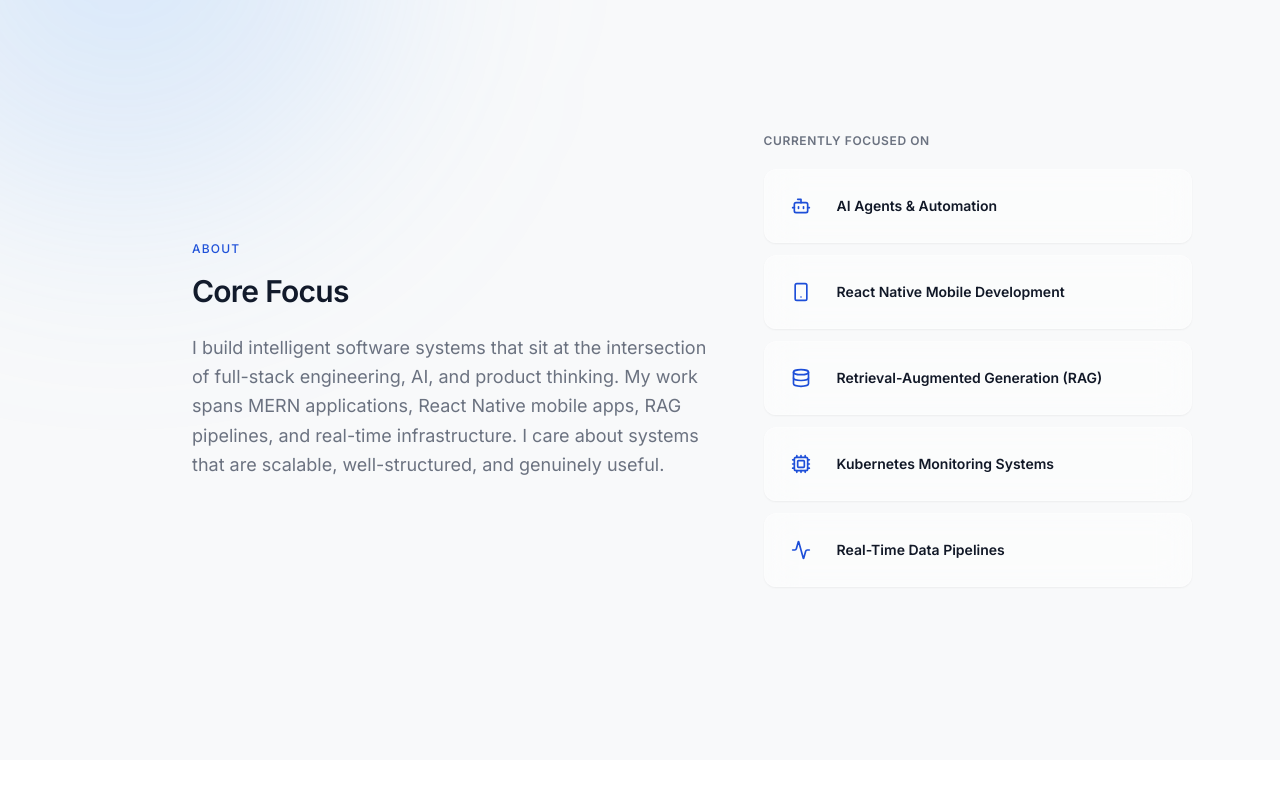
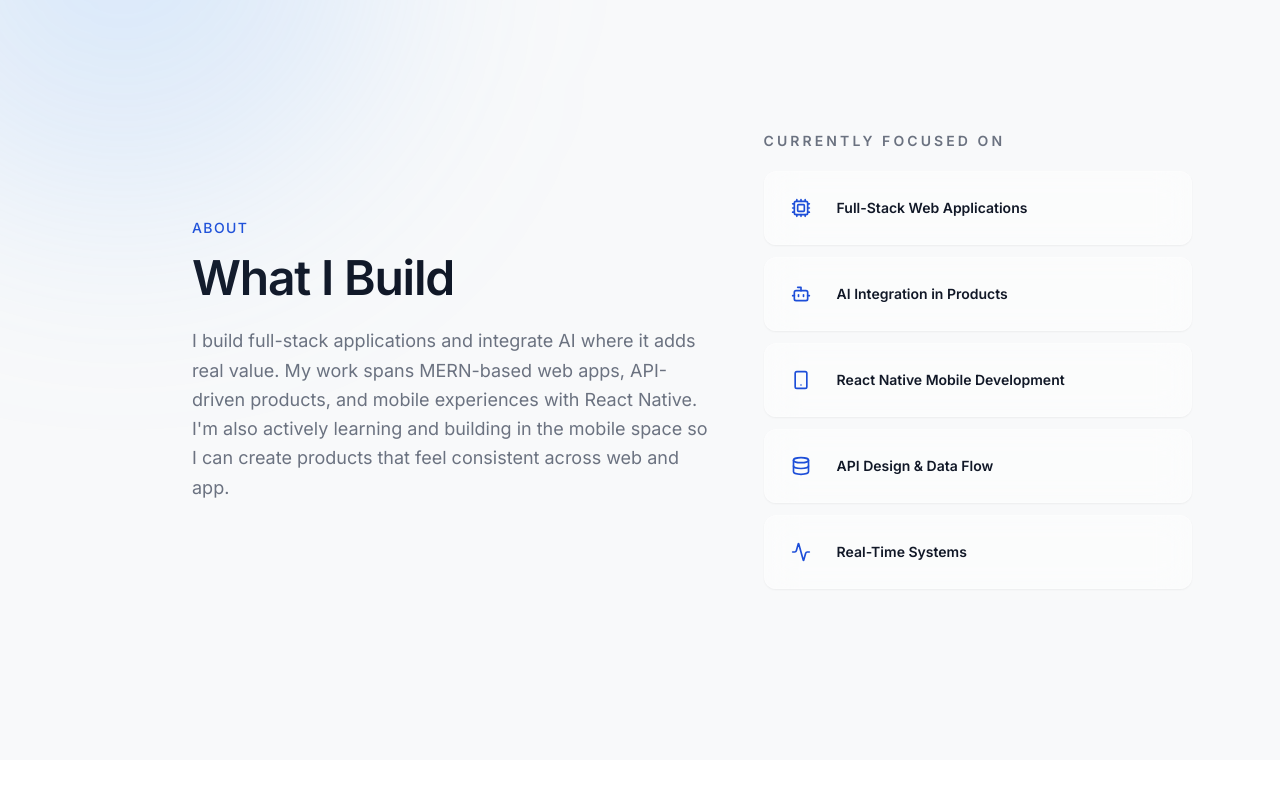
Before and after one commit to ragavan28v/ragavan.dev, a React (Vite) app: page / in a window 1280 px wide. Shown: the part 840-1640 px from the top of the page. Built offline with nearby package versions, Linux system fonts and the light colour scheme.

Commit message:
refined about section and added on scroll effection to hero and about sections

```diff
--- a/src/App.jsx
+++ b/src/App.jsx
@@ -15,7 +15,11 @@ const Contact = lazy(() => import('./components/Contact'));
 const Footer = lazy(() => import('./components/Footer'));
 
 function SectionFallback() {
-  return <div className="section-shell" aria-hidden="true" />;
+  return <div className="section-shell min-h-screen flex items-center" aria-hidden="true" />;
+}
+
+function LazySection({ children }) {
+  return <Suspense fallback={<SectionFallback />}>{children}</Suspense>;
 }
 
 export default function App() {
@@ -43,18 +47,36 @@ export default function App() {
       <Navbar darkMode={darkMode} onToggleDarkMode={() => setDarkMode((value) => !value)} />
       <main className="transition-all duration-300">
         <Hero />
-        <Suspense fallback={<SectionFallback />}>
+        <LazySection>
           <About />
+        </LazySection>
+        <LazySection>
           <Skills />
+        </LazySection>
+        <LazySection>
           <Projects />
+        </LazySection>
+        <LazySection>
           <Achievements />
+        </LazySection>
+        <LazySection>
           <Certifications />
+        </LazySection>
+        <LazySection>
           <Experience />
+        </LazySection>
+        <LazySection>
           <GitHubSection />
+        </LazySection>
+        <LazySection>
           <Blog />
+        </LazySection>
+        <LazySection>
           <Contact />
+        </LazySection>
+        <LazySection>
           <Footer />
-        </Suspense>
+        </LazySection>
       </main>
     </div>
   );
--- a/src/components/About.jsx
+++ b/src/components/About.jsx
@@ -2,14 +2,14 @@ import React from 'react';
 import { motion } from 'framer-motion';
 import { Activity, Bot, Cpu, Database, Smartphone } from 'lucide-react';
 import useInView from '../hooks/useInView';
-import { fadeUp, stagger } from '../lib/animations';
+import { cardReveal, fadeDown, fadeUp, stagger } from '../lib/animations';
 
 const focusAreas = [
-  { label: 'AI Agents & Automation', icon: Bot },
+  { label: 'Full-Stack Web Applications', icon: Cpu },
+  { label: 'AI Integration in Products', icon: Bot },
   { label: 'React Native Mobile Development', icon: Smartphone },
-  { label: 'Retrieval-Augmented Generation (RAG)', icon: Database },
-  { label: 'Kubernetes Monitoring Systems', icon: Cpu },
-  { label: 'Real-Time Data Pipelines', icon: Activity },
+  { label: 'API Design & Data Flow', icon: Database },
+  { label: 'Real-Time Systems', icon: Activity },
 ];
 
 export default function About() {
@@ -26,31 +26,37 @@ export default function About() {
           animate={controls}
         >
           {/* Left Column: Copy */}
-          <motion.div variants={fadeUp}>
-            <p className="section-kicker">About</p>
-            <h2 className="mt-4 text-3xl font-semibold tracking-tight text-primary">Core Focus</h2>
-            <p className="mt-6 text-lg leading-relaxed text-secondary">
-              I build intelligent software systems that sit at the intersection of full-stack engineering, AI, and product thinking. My work spans MERN applications, React Native mobile apps, RAG pipelines, and real-time infrastructure. I care about systems that are scalable, well-structured, and genuinely useful.
-            </p>
+          <motion.div variants={stagger}>
+            <motion.p variants={fadeDown} className="section-kicker text-sm">
+              About
+            </motion.p>
+            <motion.h2 variants={fadeDown} className="mt-4 text-4xl font-semibold tracking-tight text-primary sm:text-5xl">
+              What I Build
+            </motion.h2>
+            <motion.p variants={fadeUp} className="mt-6 text-lg leading-relaxed text-secondary">
+              I build full-stack applications and integrate AI where it adds real value. My work spans MERN-based web apps, API-driven products, and mobile experiences with React Native. I&apos;m also actively learning and building in the mobile space so I can create products that feel consistent across web and app.
+            </motion.p>
           </motion.div>
 
           {/* Right Column: Focus Areas Stack */}
-          <motion.div variants={fadeUp} className="flex flex-col gap-3">
-            <h3 className="text-xs font-semibold uppercase tracking-wider text-secondary mb-2">
+          <motion.div variants={stagger} className="flex flex-col gap-3">
+            <motion.h3 variants={fadeDown} className="text-sm font-semibold uppercase tracking-[0.22em] text-secondary mb-2">
               Currently focused on
-            </h3>
-            {focusAreas.map((area) => {
+            </motion.h3>
+            {focusAreas.map((area, index) => {
               const Icon = area.icon;
               return (
-                <div
+                <motion.div
                   key={area.label}
+                  custom={index}
+                  variants={cardReveal}
                   className="flex items-center gap-4 rounded-xl glass-effect p-4 shadow-sm transition-all duration-300 hover:-translate-y-0.5 hover:shadow-md"
                 >
                   <div className="flex h-10 w-10 shrink-0 items-center justify-center rounded-lg bg-accent/10 text-accent">
                     <Icon className="h-5 w-5" />
                   </div>
                   <span className="text-sm font-semibold text-primary">{area.label}</span>
-                </div>
+                </motion.div>
               );
             })}
           </motion.div>
--- a/src/components/Navbar.jsx
+++ b/src/components/Navbar.jsx
@@ -164,7 +164,7 @@ export default function Navbar({ darkMode, onToggleDarkMode }) {
             <motion.path
               animate={{ d: getPath(activeY, activeId === 'home') }}
               transition={{ type: 'tween', ease: [0.25, 1, 0.5, 1], duration: 0.35 }}
-              className="fill-slate-200/65 dark:fill-slate-900/65 stroke-[#06223F] dark:stroke-slate-700"
+              className="fill-transparent stroke-[#06223F] dark:stroke-slate-700"
               strokeWidth="2"
             />
           </svg>
--- a/src/hooks/useInView.js
+++ b/src/hooks/useInView.js
@@ -18,6 +18,8 @@ export default function useInView(options) {
       ([entry]) => {
         if (entry.isIntersecting) {
           controls.start('visible');
+        } else {
+          controls.start('hidden');
         }
       },
       observerOptions
--- a/src/lib/animations.js
+++ b/src/lib/animations.js
@@ -7,9 +7,18 @@ export const fadeUp = {
   },
 };
 
+export const fadeDown = {
+  hidden: { opacity: 0, y: -18 },
+  visible: {
+    opacity: 1,
+    y: 0,
+    transition: { duration: 0.45, ease: 'easeOut' },
+  },
+};
+
 export const stagger = {
   visible: {
-    transition: { staggerChildren: 0.08 },
+    transition: { staggerChildren: 0.12, delayChildren: 0.08 },
   },
 };
 
@@ -21,3 +30,18 @@ export const scaleIn = {
     transition: { duration: 0.3 },
   },
 };
+
+export const cardReveal = {
+  hidden: { opacity: 0, y: 24, scale: 0.98, filter: 'blur(8px)' },
+  visible: (i = 0) => ({
+    opacity: 1,
+    y: 0,
+    scale: 1,
+    filter: 'blur(0px)',
+    transition: {
+      duration: 0.5,
+      ease: 'easeOut',
+      delay: i * 0.12,
+    },
+  }),
+};
```
Also changed, not shown: src/components/Hero.jsx (+37 -27 lines).
